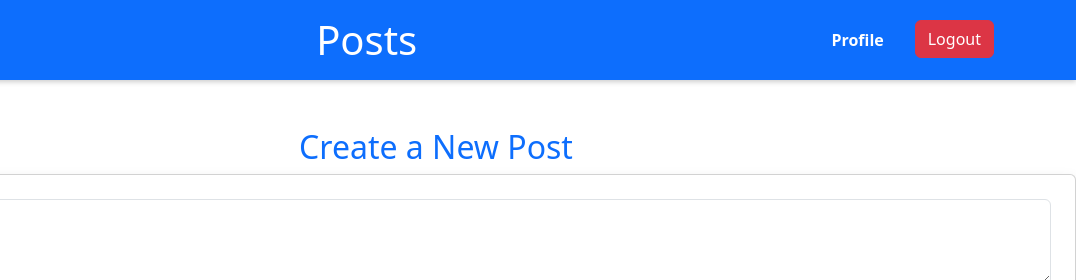
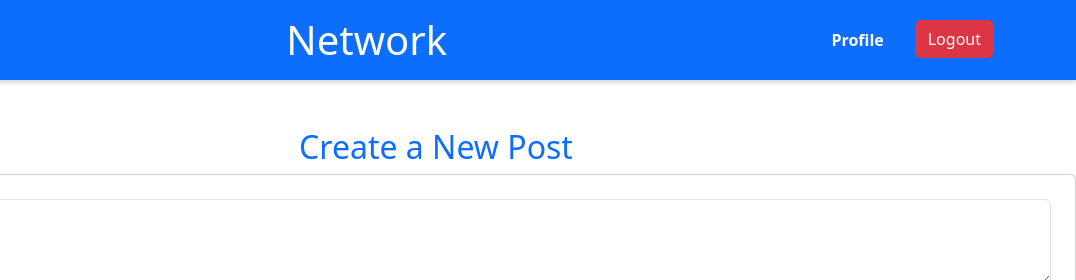
Before and after one commit to GurjotSahota/microbloglite, a plain HTML site: page microbloglite-frontend/posts.html in a window 1280 px wide. Shown: the top 280 px of the page, 204-1280 px from the left. Drawn offline with nearby package versions, Linux system fonts and the light colour scheme; no server answers; sample sign-in values are in the browser's storage.

Commit message:
changed title header for post page

```diff
--- a/microbloglite-frontend/posts.html
+++ b/microbloglite-frontend/posts.html
@@ -32,7 +32,7 @@
 <header class="bg-primary text-white py-3">
     <div class="container d-flex justify-content-between align-items-center">
         <img src="https://img.logoipsum.com/317.svg" alt="Logo" style="height: 30px; filter: invert(1) brightness(2);">
-        <h1 class="m-0">Posts</h1>
+        <h1 class="m-0">Network</h1>
         <nav>
             <ul class="nav">
                 <li class="nav-item">
```
